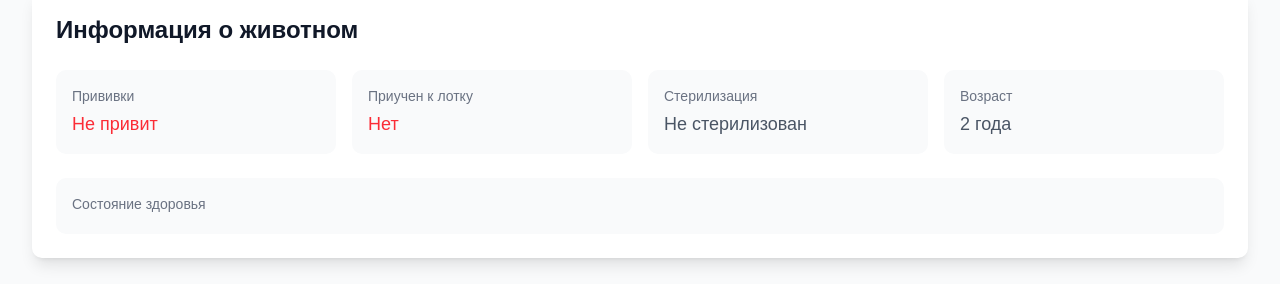
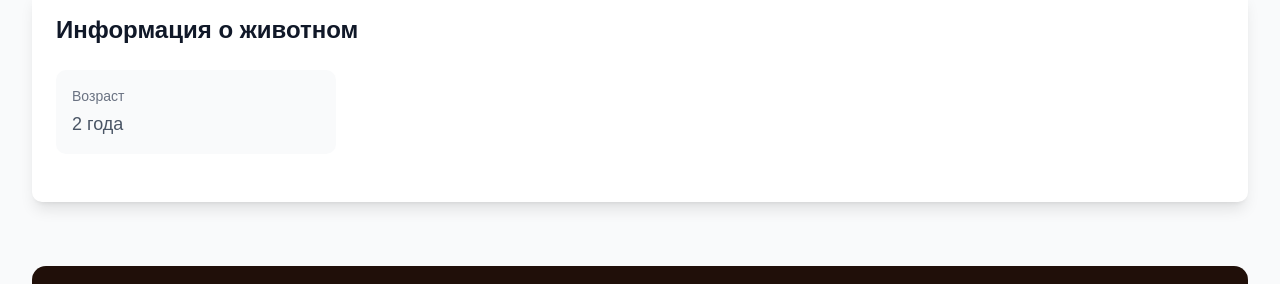
Before and after one commit to presslord/hopet, a Next.js app: page /pets/1 in a window 1280 px wide. Shown: the part 798-1082 px from the top of the page. Built offline with nearby package versions, Linux system fonts and the light colour scheme; a web font is replaced by a local one.

Commit message:
убрала записи про прививки и тд

```diff
--- a/components/PetDetails.tsx
+++ b/components/PetDetails.tsx
@@ -32,13 +32,9 @@ export default function PetDetails( { pet }: PetDetailsProps) {
                 Информация о животном
             </h2>
             <div className="grid grid-cols-1 gap-3 sm:grid-cols-2 lg:grid-cols-4 md:gap-4">
-                <DetailItem label="Прививки" value={pet.vaccinated ? "Привит" : "Не привит"} status={pet.vaccinated ? "positive" : "negative"} />
-                <DetailItem label="Приучен к лотку" value={pet.litterTrained ? "Да" : "Нет"} status={pet.litterTrained ? "positive" : "negative"} />
-                <DetailItem label="Стерилизация" value={pet.sterilized ? "Стерилизован" : "Не стерилизован"} status={pet.sterilized ? "positive" : "neutral"} />
                 <DetailItem label="Возраст" value={pet.age} status="neutral" />
             </div>
                 <div className="mt-4 md:mt-6">
-                    <DetailItem label="Состояние здоровья" value={pet.health} status={pet.health === "Здоров" ? "positive" : "neutral"} />
                 </div>
         </div>
     );
```
